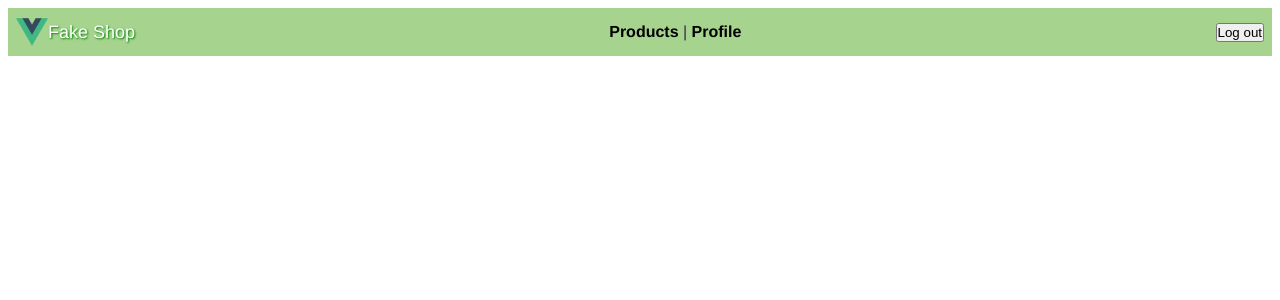
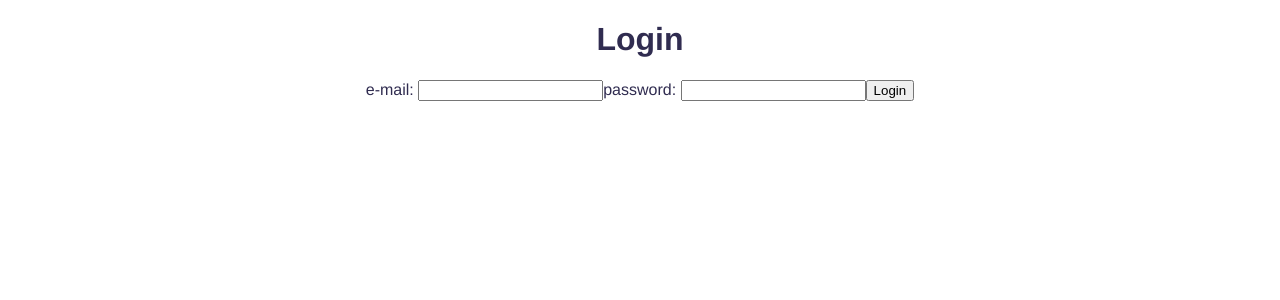
Before and after one commit to stasy-sys/Fake-Shop, a Vue app: page /#/login in a window 1280 px wide. Shown: the top 300 px of the page. Built offline with nearby package versions, Linux system fonts and the light colour scheme.

Commit message:
feat: Added Login

```diff
--- a/package.json
+++ b/package.json
@@ -7,6 +7,7 @@
     "build": "vue-cli-service build"
   },
   "dependencies": {
+    "axios": "^1.2.6",
     "core-js": "^3.8.3",
     "vue": "^3.2.13",
     "vue-router": "^4.0.3",
--- /dev/null
+++ b/src/api/fakeShopApi.ts
@@ -0,0 +1,30 @@
+import axios, { AxiosHeaders } from "axios";
+
+const fakeShopApi = axios.create({
+  baseURL: "https://api.escuelajs.co/api/v1",
+  // params: {
+  //     key: 'lasdkfjlsdkjfgñslkhjgvlfdskhgñ349u039dfv8fhrh0943'
+  // },
+  // headers: {
+  //     'x-token': 'kodsjflksdjfklsdjfklñsdj'
+  // }
+});
+/*
+[POST] https://api.escuelajs.co/api/v1/auth/login
+# Body
+{
+  "email": "john@mail.com",
+  "password": "changeme"
+}
+  const userRole = localStorage.setItem("userRole", "Admin");
+
+*/
+fakeShopApi.interceptors.request.use((config) => {
+    const token = localStorage.getItem('token') ?? '';
+  if(token) {
+    (config.headers as AxiosHeaders).set("Authorization", `Bearer ${token}`); // JWT
+  }
+  return config;
+});
+
+export default fakeShopApi;
--- a/src/components/NavBar.vue
+++ b/src/components/NavBar.vue
@@ -1,5 +1,5 @@
 <template>
-    <div class="nav-bar">
+    <div class="nav-bar" v-if="$route.name !== 'login'">
         <div class="logo">
             <img class="logo-img" src="@/assets/logo.png" alt="">
             <p class="logo-text">{{shopName}}</p>
--- a/src/router/index.ts
+++ b/src/router/index.ts
@@ -1,10 +1,19 @@
 import { createRouter, createWebHashHistory, RouteRecordRaw } from 'vue-router'
-import HomeView from '../views/HomeView.vue'
+import haveRoleGuard from "./role-guard";
 
 const routes: Array<RouteRecordRaw> = [
   {
+    path: '/login',
+    name: 'login',
+    // route level code-splitting
+    // this generates a separate chunk (about.[hash].js) for this route
+    // which is lazy-loaded when the route is visited.
+    component: () => import(/* webpackChunkName: "about" */ '../views/LoginView.vue')
+  },
+  {
     path: '/products',
     name: 'products',
+    beforeEnter: [haveRoleGuard],
     // route level code-splitting
     // this generates a separate chunk (about.[hash].js) for this route
     // which is lazy-loaded when the route is visited.
@@ -14,6 +23,7 @@ const routes: Array<RouteRecordRaw> = [
   {
     path: '/profile',
     name: 'profile',
+    beforeEnter: [haveRoleGuard],
     // route level code-splitting
     // this generates a separate chunk (about.[hash].js) for this route
     // which is lazy-loaded when the route is visited.
--- /dev/null
+++ b/src/router/role-guard.ts
@@ -0,0 +1,14 @@
+/* eslint-disable @typescript-eslint/no-explicit-any */
+import { RouteLocation } from "vue-router";
+
+const haveRoleGuard = (to: RouteLocation, from: RouteLocation, next: any) => {
+  const token = localStorage.getItem("token");
+
+  if (token !== null) {
+    next();
+  } else {
+    next({ name: "login" });
+  }
+};
+
+export default haveRoleGuard;
--- /dev/null
+++ b/src/views/LoginView.vue
@@ -0,0 +1,45 @@
+<template>
+    <h1>Login</h1>
+    <form @submit="handleSubmitForm">
+        <label for="email">e-mail: </label>
+        <input type="email" name="email" />
+        <label for="password">password: </label>
+        <input type="password" name="password" />
+        <button type="submit">Login</button>
+    </form>
+</template>
+
+
+<script lang="ts">
+import { defineComponent } from 'vue'
+import { AxiosResponse } from "axios";
+import fakeShopApi from "@/api/fakeShopApi";
+
+export default defineComponent({
+    props: {
+        shopName: String
+    },
+    setup() {
+        return {
+            handleSubmitForm: (event: any) => {
+                event.preventDefault();  // prevent form submit
+                let form = event.target.elements;
+                let email = form.email.value;
+                let password = form.password.value;
+                // obtenemos los datos de manera asíncrona
+                const loginRequest = fakeShopApi.post<unknown, AxiosResponse<any>>(
+                `/auth/login`, {
+                    email,
+                    password,
+                }
+                );
+                loginRequest.then((response: any) => {
+                    localStorage.setItem('token', response.data.access_token);
+                }).catch(() => {
+                    alert("Login failed. Bad credentials.");
+                });
+            }
+        }
+    }
+})
+</script>
```
Also changed, not shown: 1 other file (tests, documents, lock files or other folders).
